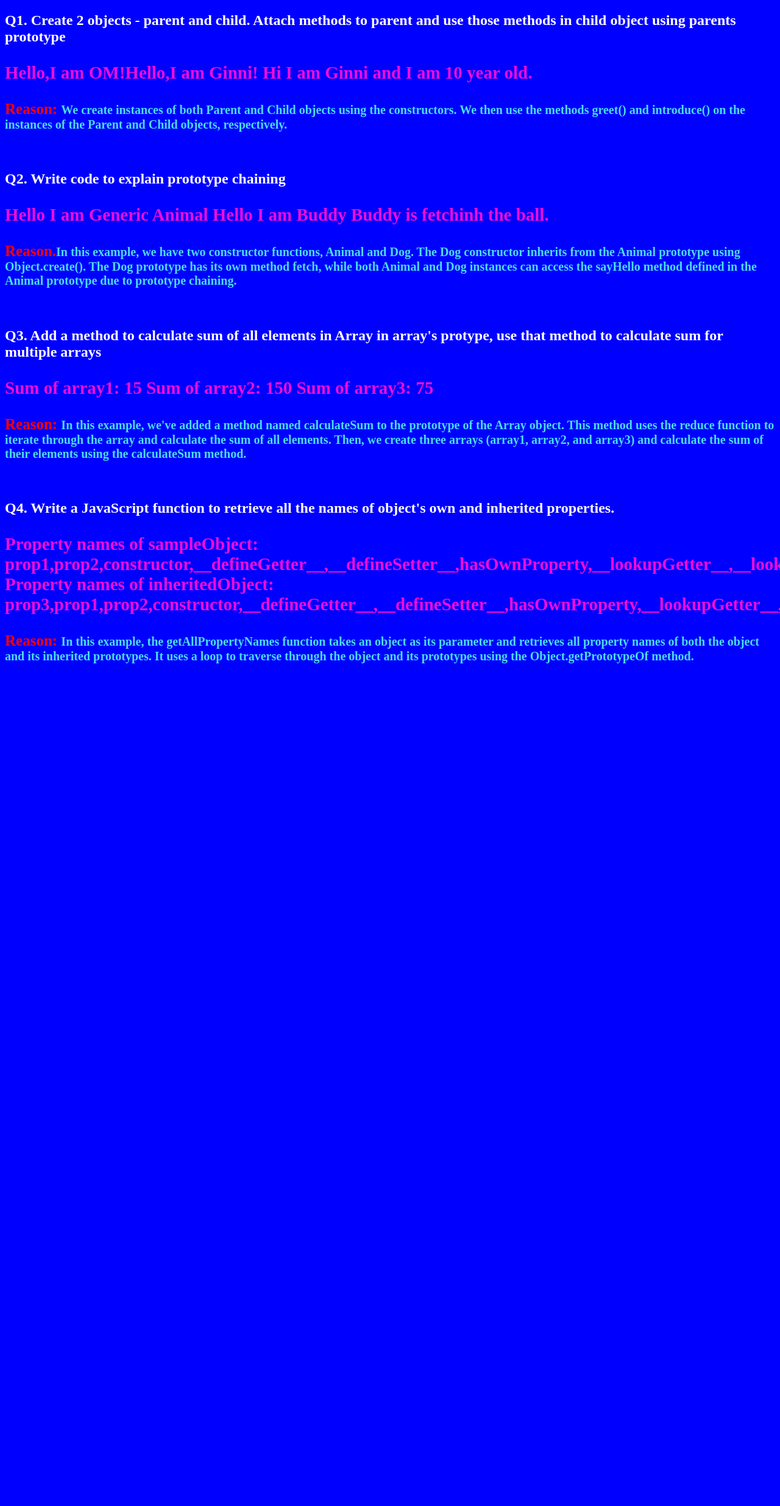
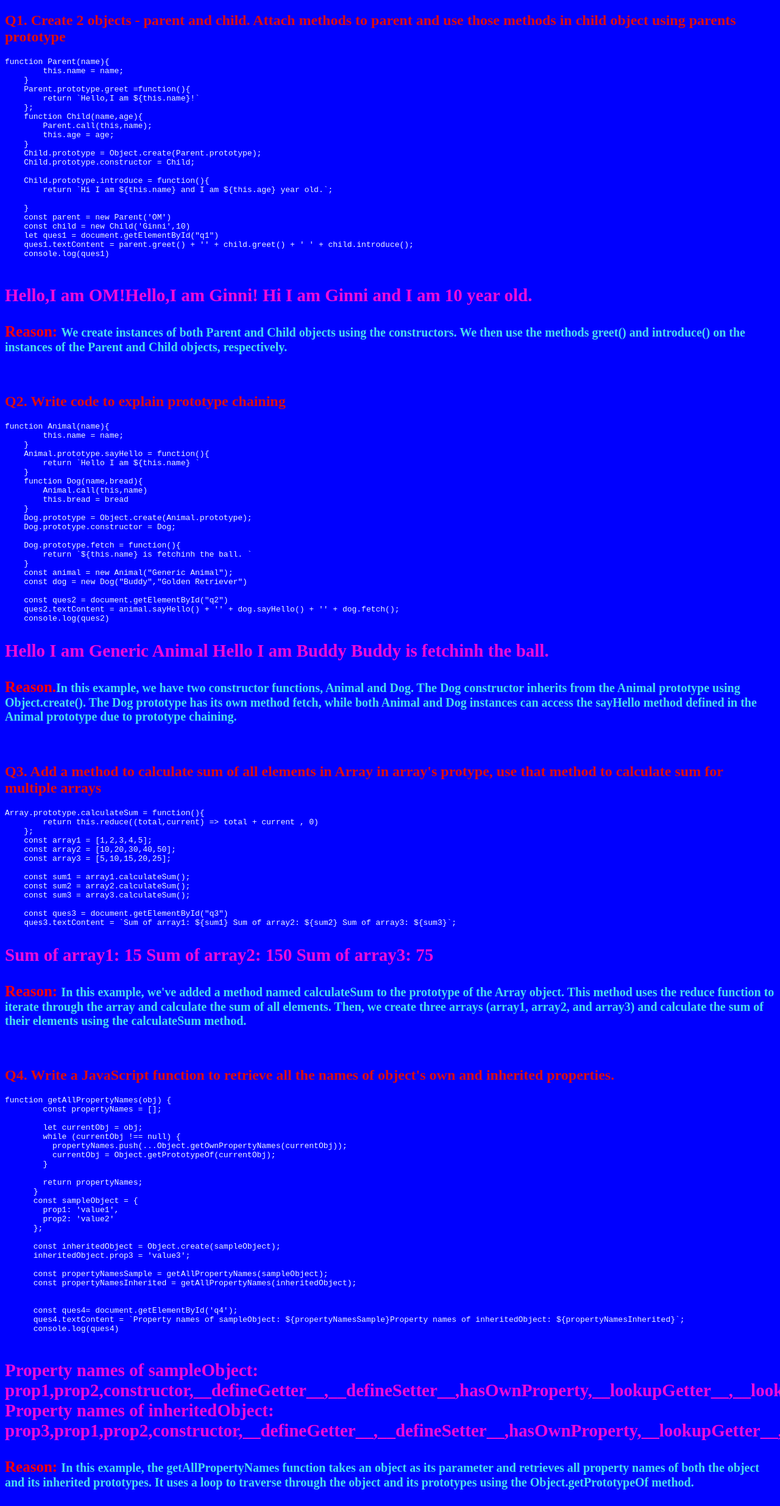
Before and after one commit to piyashi2304/JS-Inheritance-Prototype, a plain HTML site: page index.html in a window 1280 px wide. Shown: the top 2470 px of the page at 61% size. Before the commit the page ends 1115 px from the top, so only its background shows below. Drawn offline with Linux system fonts and the light colour scheme.

Commit message:
JS-Inheritance-Prototype

```diff
--- a/index.html
+++ b/index.html
@@ -8,16 +8,109 @@
 </head>
 <body>
     <h2>Q1. Create 2 objects - parent and child. Attach methods to parent and use those methods in child object using parents prototype</h2>
+    <!-- <p id="q1"></p> -->
+    <pre>function Parent(name){
+        this.name = name;
+    }
+    Parent.prototype.greet =function(){
+        return `Hello,I am ${this.name}!`
+    };
+    function Child(name,age){
+        Parent.call(this,name);
+        this.age = age;
+    }
+    Child.prototype = Object.create(Parent.prototype);
+    Child.prototype.constructor = Child;
+
+    Child.prototype.introduce = function(){
+        return `Hi I am ${this.name} and I am ${this.age} year old.`;
+
+    }
+    const parent = new Parent('OM')
+    const child = new Child('Ginni',10)
+    let ques1 = document.getElementById("q1")
+    ques1.textContent = parent.greet() + '' + child.greet() + ' ' + child.introduce();
+    console.log(ques1)
+    </pre>
     <p id="q1"></p>
     <h4><span>Reason: </span>We create instances of both Parent and Child objects using the constructors. We then use the methods greet() and introduce() on the instances of the Parent and Child objects, respectively.</h4><br>
+
+
+
     <h2>Q2. Write code to explain prototype chaining</h2>
+    <pre>function Animal(name){
+        this.name = name;
+    }
+    Animal.prototype.sayHello = function(){
+        return `Hello I am ${this.name} `
+    }
+    function Dog(name,bread){
+        Animal.call(this,name)
+        this.bread = bread
+    }
+    Dog.prototype = Object.create(Animal.prototype);
+    Dog.prototype.constructor = Dog;
+
+    Dog.prototype.fetch = function(){
+        return `${this.name} is fetchinh the ball. `
+    }
+    const animal = new Animal("Generic Animal");
+    const dog = new Dog("Buddy","Golden Retriever")
+
+    const ques2 = document.getElementById("q2")
+    ques2.textContent = animal.sayHello() + '' + dog.sayHello() + '' + dog.fetch();
+    console.log(ques2)</pre>
     <p id="q2"></p>
     <h4><span>Reason.</span>In this example, we have two constructor functions, Animal and Dog. The Dog constructor inherits from the Animal prototype using Object.create(). The Dog prototype has its own method fetch, while both Animal and Dog instances can access the sayHello method defined in the Animal prototype due to prototype chaining.
     </h4><br>
+
+
     <h2>Q3. Add a method to calculate sum of all elements in Array in array's protype, use that method to calculate sum for multiple arrays</h2>
+    <pre>Array.prototype.calculateSum = function(){
+        return this.reduce((total,current) => total + current , 0)
+    };
+    const array1 = [1,2,3,4,5];
+    const array2 = [10,20,30,40,50];
+    const array3 = [5,10,15,20,25];
+
+    const sum1 = array1.calculateSum();
+    const sum2 = array2.calculateSum();
+    const sum3 = array3.calculateSum();
+
+    const ques3 = document.getElementById("q3")
+    ques3.textContent = `Sum of array1: ${sum1} Sum of array2: ${sum2} Sum of array3: ${sum3}`;</pre>
     <p id="q3"></p>
     <h4><span>Reason: </span>In this example, we've added a method named calculateSum to the prototype of the Array object. This method uses the reduce function to iterate through the array and calculate the sum of all elements. Then, we create three arrays (array1, array2, and array3) and calculate the sum of their elements using the calculateSum method. </h4><br>
+
+
     <h2>Q4. Write a JavaScript function to retrieve all the names of object's own and inherited properties.</h2>
+    <pre>function getAllPropertyNames(obj) {
+        const propertyNames = [];
+
+        let currentObj = obj;
+        while (currentObj !== null) {
+          propertyNames.push(...Object.getOwnPropertyNames(currentObj));
+          currentObj = Object.getPrototypeOf(currentObj);
+        }
+
+        return propertyNames;
+      }
+      const sampleObject = {
+        prop1: 'value1',
+        prop2: 'value2'
+      };
+
+      const inheritedObject = Object.create(sampleObject);
+      inheritedObject.prop3 = 'value3';
+
+      const propertyNamesSample = getAllPropertyNames(sampleObject);
+      const propertyNamesInherited = getAllPropertyNames(inheritedObject);
+
+
+      const ques4= document.getElementById('q4');
+      ques4.textContent = `Property names of sampleObject: ${propertyNamesSample}Property names of inheritedObject: ${propertyNamesInherited}`;
+      console.log(ques4)
+      </pre>
     <p id="q4"></p>
     <h4><span>Reason: </span>In this example, the getAllPropertyNames function takes an object as its parameter and retrieves all property names of both the object and its inherited prototypes. It uses a loop to traverse through the object and its prototypes using the Object.getPrototypeOf method. </h4>
     <script src="./index.js"></script>
--- a/style.css
+++ b/style.css
@@ -2,7 +2,10 @@ body{
     background-color: blue;
 }
 h2{
-    color: white;
+    color: rgb(220, 13, 13);
+}
+pre{
+    color: aliceblue;
 }
 p{
     font-size: 29px;
```
